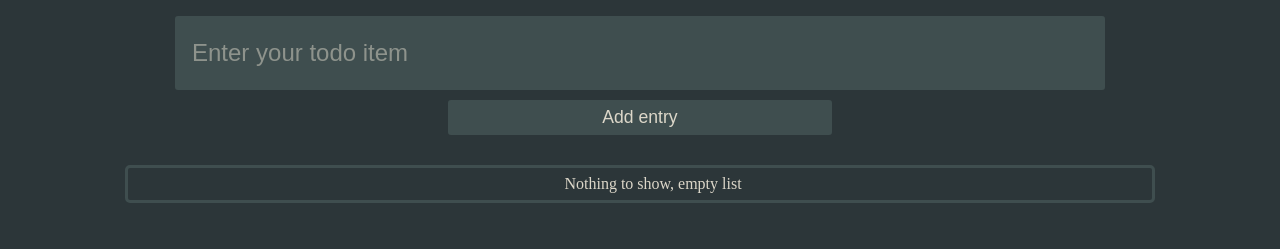
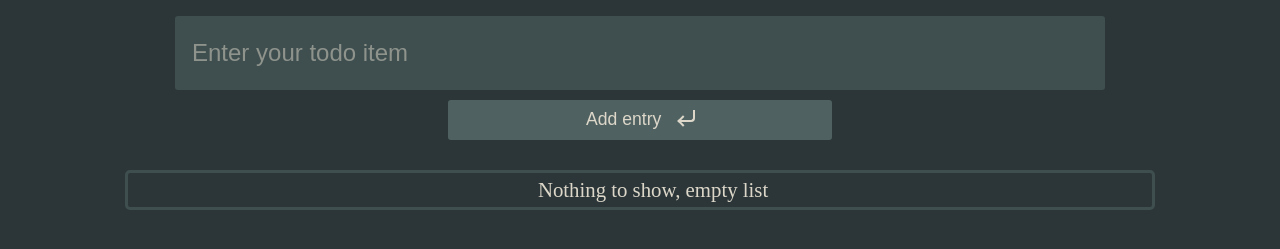
Before and after one commit to shasherazi/todo-list-js, a plain HTML site: page index.html in a window 1280 px wide. Shown: the part 123-372 px from the top of the page. Drawn offline with Linux system fonts and the light colour scheme.

Commit message:
stylization done finally

```diff
--- a/index.html
+++ b/index.html
@@ -18,7 +18,10 @@
                     autocomplete="off"
                     placeholder="Enter your todo item"
                 />
-                <button type="button" id="submit">Add entry</button>
+                <button type="button" id="submit">
+                    <p>Add entry</p>
+                    <span class="gg-corner-down-left"></span>
+                </button>
             </form>
             <div class="todo-list-container">
                 <div class="todo-list-item">
--- a/style.css
+++ b/style.css
@@ -1,18 +1,19 @@
-:root{
-    --background: #2C3639;
-    --text: #DCD7C9;
-    --accent1: #A27B5C;
-    --accent2: #3F4E4F;
+:root {
+    --background: #2c3639;
+    --text: #dcd7c9;
+    --accent1: #a27b5c;
+    --accent2: #3f4e4f;
 }
 
-body, html{
-    margin:0;
-    padding:0;
+body,
+html {
+    margin: 0;
+    padding: 0;
 }
 
-body{
+body {
     background-color: var(--background);
-    color: var(--text)
+    color: var(--text);
 }
 
 #main {
@@ -21,18 +22,18 @@ body{
     align-items: center;
 }
 
-h1{
-    font-size:3.5em;
+h1 {
+    font-size: 3.5em;
 }
 
-form{
-    width:100%;
+form {
+    width: 100%;
     display: flex;
     flex-direction: column;
     align-items: center;
 }
 
-input{
+input {
     height: 40px;
     width: 70%;
     background-color: var(--accent2);
@@ -44,18 +45,26 @@ input{
     outline: none;
 }
 
-#submit{
-    margin-top:10px;
-    width: 30%;
-    height: 35px;
-    font-size:1.1em;
+#submit {
+    margin-top: 10px;
+    width: clamp(200px, 30%, 400px);
+    height: 40px;
+    font-size: 1.1em;
     color: var(--text);
-    background-color: var(--accent2);
-    border:none;
-    border-radius:3px;
+    background-color: hsl(184, 10%, 35%);
+    border: none;
+    border-radius: 3px;
+    display: flex;
+    justify-content: center;
+    align-items: center;
+    transition: background-color 0.2s;
 }
 
-input::placeholder{
+#submit:hover {
+    background-color: var(--accent2);
+}
+
+input::placeholder {
     color: var(--text);
     opacity: 0.5;
     user-select: none;
@@ -76,7 +85,7 @@ input::placeholder{
     border-bottom: 2px dotted var(--accent1);
     display: flex;
     align-items: center;
-    width: 50%;
+    width: clamp(200px, 50%, 500px);
 }
 
 .todo-list-item:last-child {
@@ -87,6 +96,7 @@ input::placeholder{
     margin: 0 0 0 5px;
     width: 100%;
     text-align: center;
+    font-size: 1.3em;
 }
 
 .gg-remove {
@@ -112,7 +122,41 @@ input::placeholder{
     background: red;
     border-radius: 5px;
     top: 8px;
-    left: 4px;
+    left: 3px;
+}
+
+.gg-corner-down-left {
+    box-sizing: border-box;
+    position: relative;
+    display: block;
+    transform: scale(var(--ggs, 1));
+    width: 1em;
+    height: 1em;
+    margin-left: 15px;
+}
+.gg-corner-down-left::after,
+.gg-corner-down-left::before {
+    content: '';
+    display: block;
+    box-sizing: border-box;
+    position: absolute;
+    left: 3px;
+}
+.gg-corner-down-left::after {
+    width: 8px;
+    height: 8px;
+    border-bottom: 2px solid;
+    border-left: 2px solid;
+    transform: rotate(45deg);
+    bottom: 3px;
+}
+.gg-corner-down-left::before {
+    width: 16px;
+    height: 12px;
+    border-bottom-right-radius: 4px;
+    border-bottom: 2px solid;
+    border-right: 2px solid;
+    bottom: 6px;
 }
 
 .todo-list-item:hover > .gg-remove {
```
